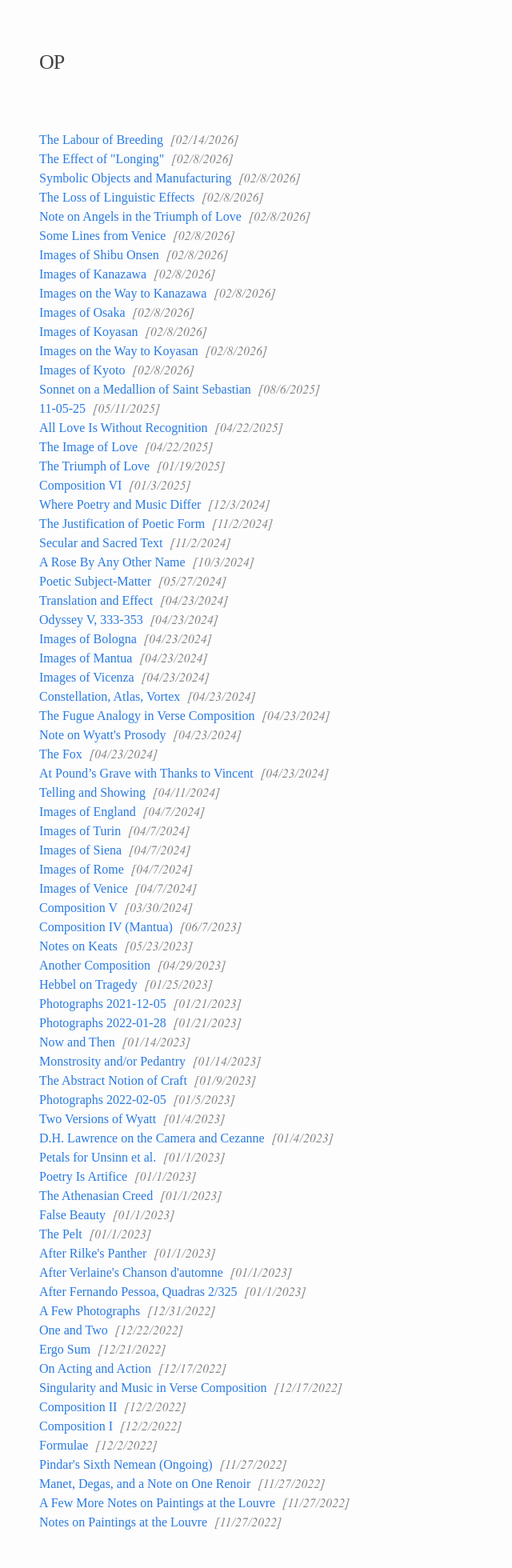
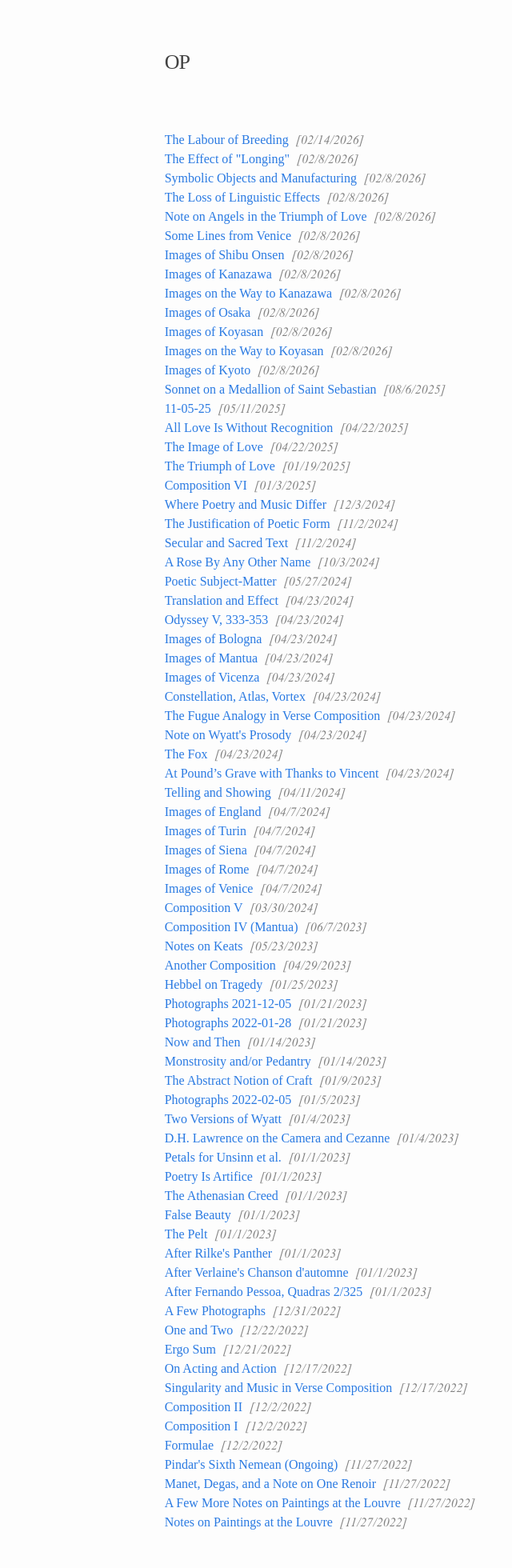
Before and after one commit to TheatrumMundi/TheatrumMundi, a Jekyll site: the page built from index.markdown, in a window 1280 px wide. Shown: the whole page at 80% size, without its empty margins (221-861 px from the left). Built offline with Jekyll 4.4.1, drawn with Linux system fonts in a browser that asks for light colours; some web fonts are replaced.

Commit message:
Set wrapper to 1/3 width for equal three-column layout

```diff
--- a/_sass/minima/_base.scss
+++ b/_sass/minima/_base.scss
@@ -178,8 +178,7 @@ pre {
  * Wrapper
  */
 .wrapper {
-  max-width: -webkit-calc(#{$content-width} - (#{$spacing-unit} * 2));
-  max-width:         calc(#{$content-width} - (#{$spacing-unit} * 2));
+  max-width: calc(100% / 3);
   margin-right: auto;
   margin-left: auto;
   padding-right: $spacing-unit;
@@ -187,13 +186,15 @@ pre {
   @extend %clearfix;
 
   @include media-query($on-laptop) {
-    max-width: -webkit-calc(#{$content-width} - (#{$spacing-unit}));
-    max-width:         calc(#{$content-width} - (#{$spacing-unit}));
+    max-width: calc(100% / 3);
     padding-right: $spacing-unit / 2;
     padding-left: $spacing-unit / 2;
   }
+
+  @include media-query($on-palm) {
+    max-width: 100%;
+  }
 }
-
 /**
  * Clearfix
  */
```
